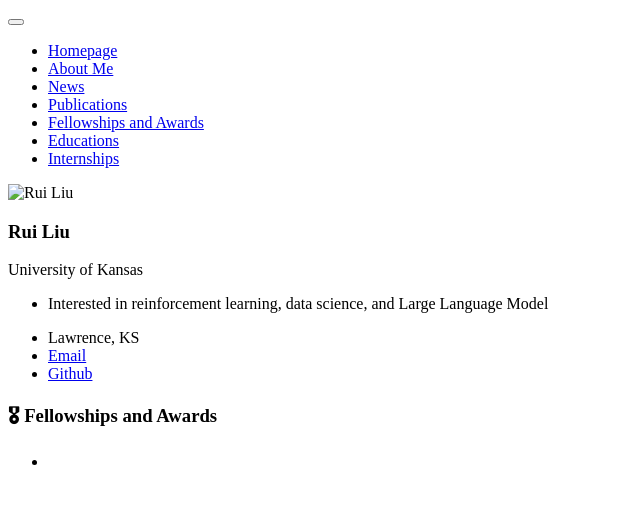
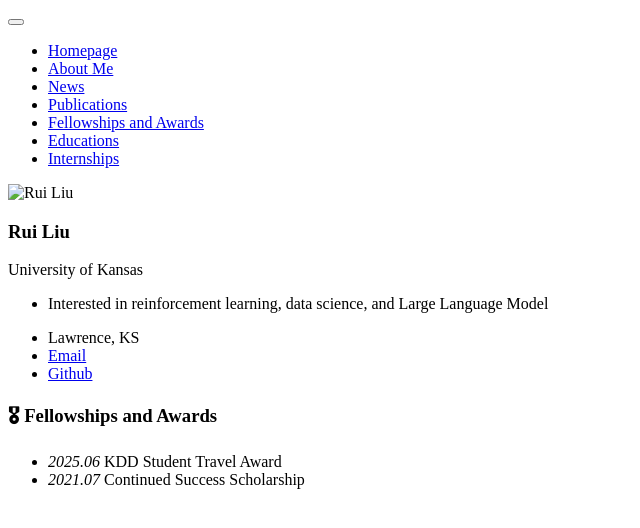
Before and after one commit to RayLiu1103/rayliu1103.github.io, a Jekyll site: the page built from _pages/includes/honers.md, in a window 1280 px wide. Shown: the top 528 px of the page, without its empty margins (0-640 px from the left). Built offline with Jekyll 4.4.1, drawn with Linux system fonts in a browser that asks for light colours; our own code applies the rules of GitHub Pages for plain Markdown files; comment, search, counter and statistics services are not loaded.

Commit message:
Update honers.md

```diff
--- a/_pages/includes/honers.md
+++ b/_pages/includes/honers.md
@@ -1,2 +1,3 @@
 # 🎖 Fellowships and Awards
--
+- *2025.06* KDD Student Travel Award
+- *2021.07* Continued Success Scholarship
```
